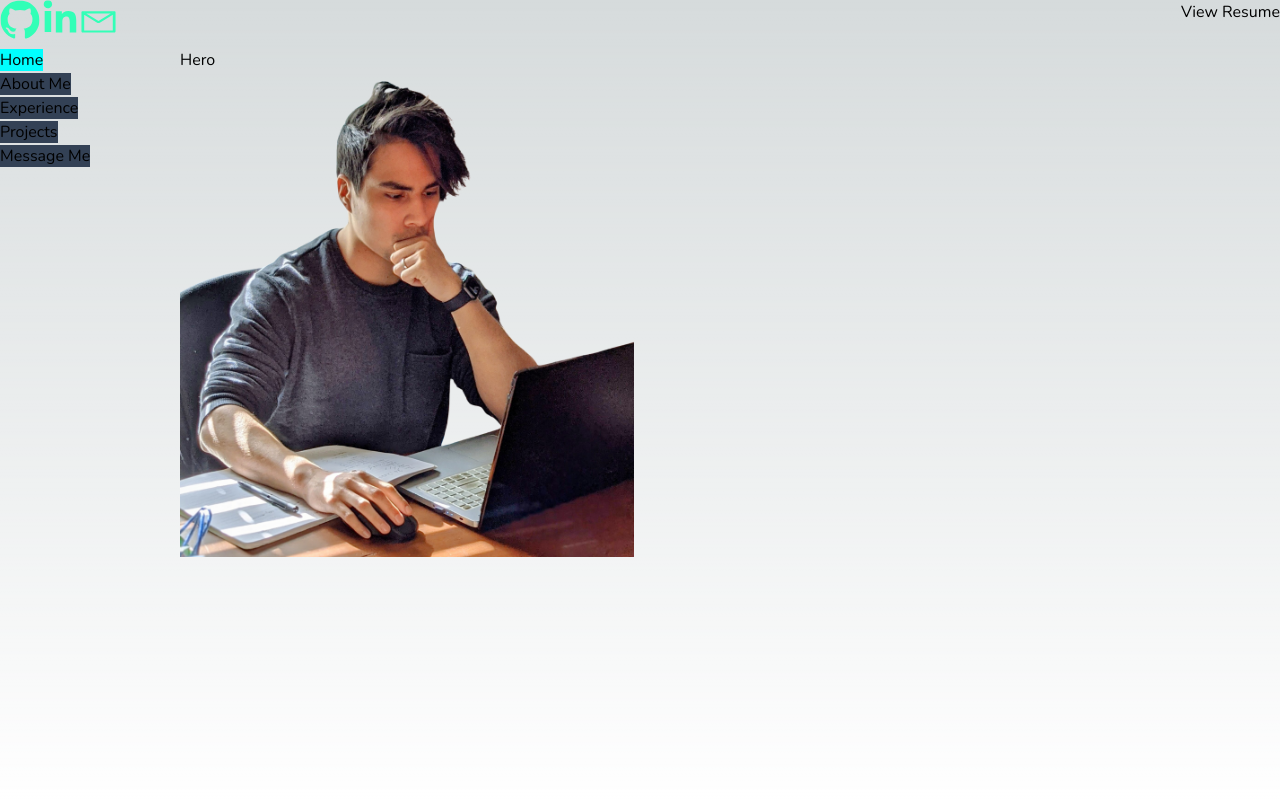
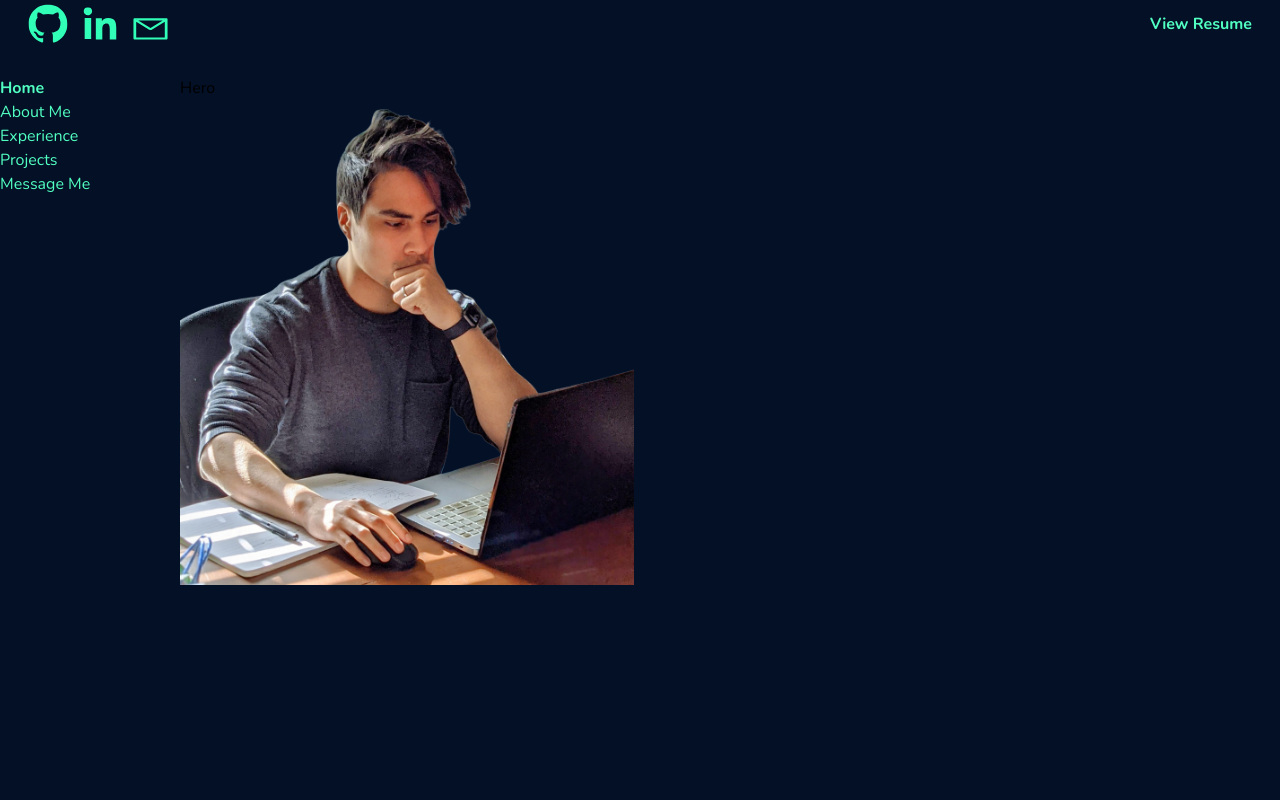
Before and after one commit to Cris-Morales/Cris-Morales-Portfolio-Website, a Next.js app: page / in a window 1280 px wide. Shown: the top 800 px of the page. Built offline with nearby package versions, Linux system fonts and the light colour scheme.

Commit message:
played around with the nav link animation, made nav disappear on medium (760ish) screen width with css, styled header.

```diff
--- a/app/globals.css
+++ b/app/globals.css
@@ -30,5 +30,5 @@ body {
 }
 
 a[class*="active"] {
-  background-color: aqua;
+  font-weight: bold;
 }
--- a/app/layout.tsx
+++ b/app/layout.tsx
@@ -18,7 +18,7 @@ export default function RootLayout({
   return (
     <html lang="en" className=" scroll-smooth">
       <body className={`${nunito.className} antialiased`}>
-        <div className="flex h-screen flex-col" id='home'>
+        <div className="flex flex-col bg-background" id='home'>
           <Header />
           {children}
         </div>
--- a/app/page.tsx
+++ b/app/page.tsx
@@ -7,15 +7,12 @@ import TalksAndPubs from "./ui/projects/talksAndPubs/TalksAndPubs";
 import Contact from "./ui/contact/Contact";
 import Navbar from "./ui/navbar/Navbar";
 
-import { useState, useEffect } from "react";
-
 export default function Page() {
 
-
   return (
-    <main className="flex p-content">
+    <main className="p-content mt-7 md:flex ">
       <Navbar />
-      <div className=" p-main">
+      <div className="md:m-content">
         <Hero />
         <AboutMe />
         <Experience />
--- a/app/ui/Header.tsx
+++ b/app/ui/Header.tsx
@@ -4,8 +4,8 @@ import Link from "next/link"
 export default function Header() {
 
     return (
-        <header className="flex justify-between fixed w-screen h-header">
-            <ul className="flex">
+        <header className="flex justify-between fixed w-screen h-header py-3 px-4 md:px-7">
+            <ul className="flex gap-3 items-center">
                 <li>
                     <Link href='https://github.com/Cris-Morales'>
                         <Image
@@ -37,8 +37,8 @@ export default function Header() {
                     </Link>
                 </li>
             </ul>
-            <div>
-                <Link href='/CristianMorales-Resume.pdf' download>
+            <div className=" grid content-center">
+                <Link href='/CristianMorales-Resume.pdf' download className=" text-primary font-bold text-base">
                     View Resume
                 </Link>
             </div>
--- a/app/ui/navbar/Navbar.tsx
+++ b/app/ui/navbar/Navbar.tsx
@@ -1,7 +1,5 @@
 import Link from "next/link"
-import { ElementType, useEffect, useState } from "react"
-
-
+import { useEffect, useState } from "react"
 
 const navDict: any = {
     'hero': '#home',
@@ -11,6 +9,7 @@ const navDict: any = {
     'talks': '#projects',
     'contact': '#contact'
 }
+
 export default function Navbar() {
     const [active, setActive] = useState('hero');
 
@@ -22,40 +21,32 @@ export default function Navbar() {
                 }
             })
         });
-
         const sections = document.querySelectorAll('section');
-
         sections.forEach((el) => observer.observe(el));
     }, []);
 
 
     useEffect(() => {
-        console.log('change active class for ', active);
-
         const navLinks = document.querySelectorAll(`nav ul li a`);
         const activeLink = document.querySelector(`a[href="${navDict[active]}"]`);
-
-
         navLinks.forEach((el: Element | null) => {
             el == activeLink ? el?.classList.add('active') : el?.classList.remove('active');
-
-
         })
     }, [active])
 
     return (
-        <nav className="flex flex-col fixed">
+        <nav className="hidden md:flex md:flex-col md:fixed">
             <ul>
                 <li>
                     <Link className='bg-slate-700 active' href='#home'>
                         <span className="" />
-                        <span className="">
+                        <span className="text-primary">
                             Home
                         </span>
                     </Link>
                 </li>
                 <li>
-                    <Link href='#about' className='bg-slate-700' >
+                    <Link href='#about' className='text-primary' >
                         <span className="" />
                         <span className="">
                             About Me
@@ -63,7 +54,7 @@ export default function Navbar() {
                     </Link>
                 </li>
                 <li>
-                    <Link href='#experience' className='bg-slate-700'>
+                    <Link href='#experience' className='text-primary'>
                         <span className="" />
                         <span className="">
                             Experience
@@ -71,7 +62,7 @@ export default function Navbar() {
                     </Link>
                 </li>
                 <li>
-                    <Link href='#projects' className='bg-slate-700'>
+                    <Link href='#projects' className='text-primary'>
                         <span className="" />
                         <span className="">
                             Projects
@@ -79,7 +70,7 @@ export default function Navbar() {
                     </Link>
                 </li>
                 <li>
-                    <Link href='#contact' className='bg-slate-700'>
+                    <Link href='#contact' className='text-primary'>
                         <span className="" />
                         <span className="">
                             Message Me
--- a/tailwind.config.ts
+++ b/tailwind.config.ts
@@ -7,6 +7,31 @@ const config: Config = {
     "./app/**/*.{js,ts,jsx,tsx,mdx}",
   ],
   theme: {
+    colors: {
+      'light-text': 'FFFFFF',
+      'dark-text': '#01060F',
+      'background': '#031026',
+      'primary': '#52FFC2',
+      'accent': '#5DD0FD',
+      'form': '#D2E9EF'
+    },
+    fontSize: {
+      sm: '0.750rem',
+      base: '1rem',
+      xl: '1.333rem',
+      '2xl': '1.777rem',
+      '3xl': '2.369rem',
+      '4xl': '3.158rem',
+      '5xl': '4.210rem',
+    },
+    fontFamily: {
+      heading: 'Nunito',
+      body: 'Nunito',
+    },
+    fontWeight: {
+      normal: '400',
+      bold: '700',
+    },
     extend: {
       backgroundImage: {
         "gradient-radial": "radial-gradient(var(--tw-gradient-stops))",
@@ -22,7 +47,7 @@ const config: Config = {
         "main": '0px 0px 0px 180px'
       },
       margin: {
-        "hero": '6vh 0px 0px 0px'
+        "content": '0px 0px 0px 180px'
       }
     },
   },
```
